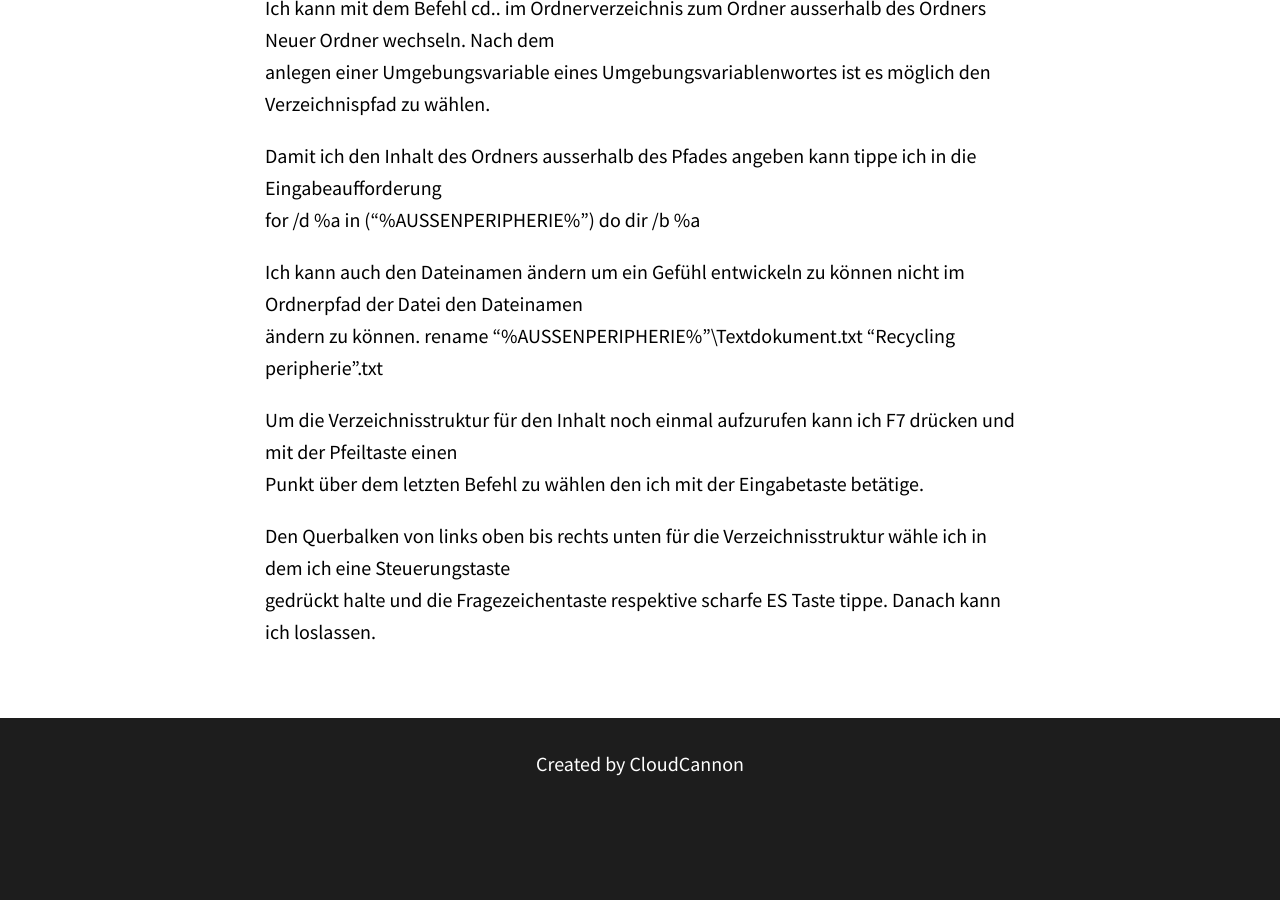
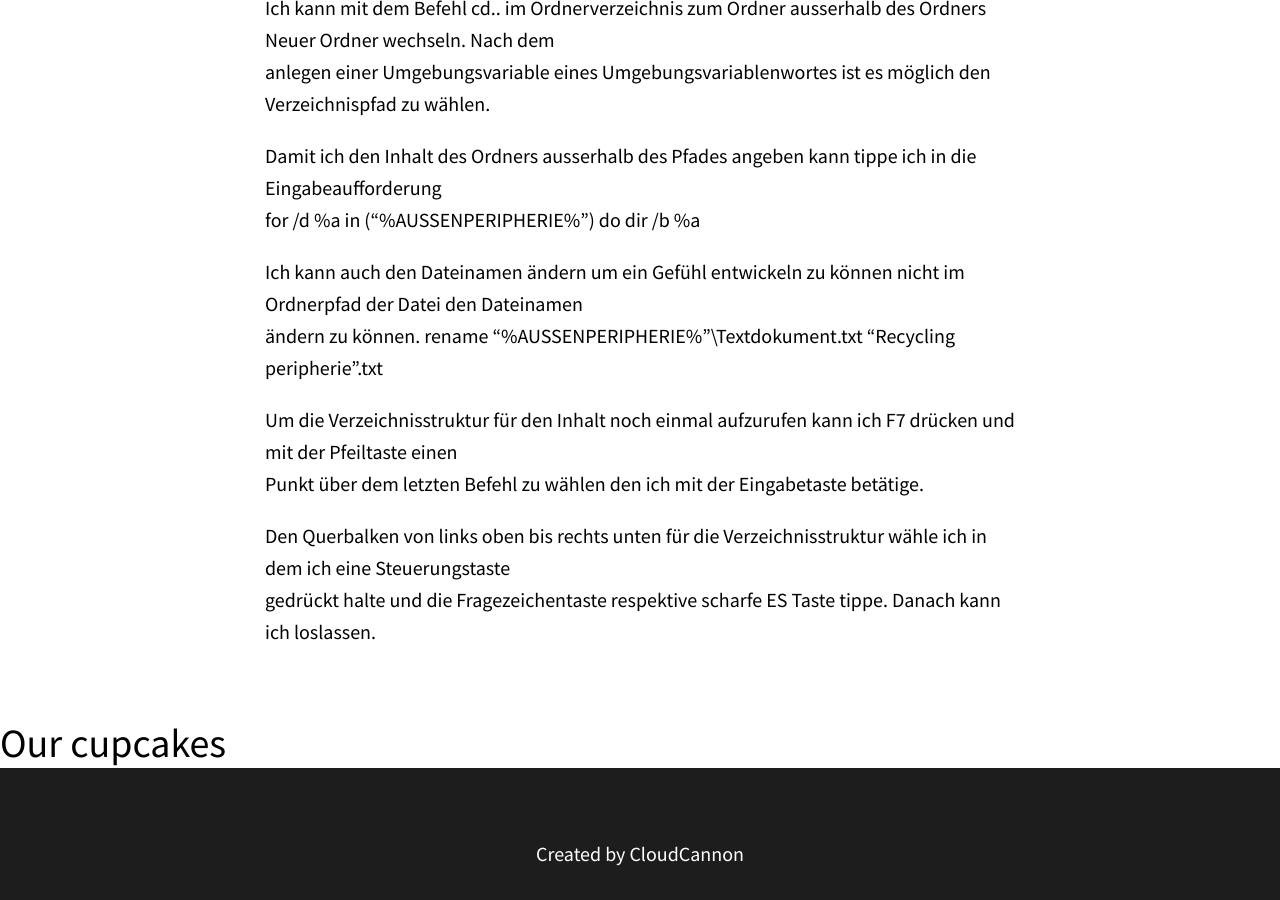
Before and after one commit to ledlightjungledStefan/Osterei, a Jekyll site: the page built from blog.html, in a window 1280 px wide and 900 px high, scrolled down 943 px. Built offline with Jekyll 4.4.1, drawn with Linux system fonts in a browser that asks for light colours; before the commit the page ends 1753 px from its top, so only the background shows below that.

Commit message:
Update blog.html

```diff
--- a/blog.html
+++ b/blog.html
@@ -20,3 +20,28 @@
 		{% endfor %}
 	</div>
 </div>
+<h1>Our cupcakes</h1>
+
+<div class="cupcakes">
+	{% for cupcake in site.cupcakes %}
+		<div class="cupcake">
+			<div class="image"><img src="{{ cupcake.image_path }}" alt="{{ cupcake.type }}" /></div>
+			<h2>{{ cupcake.type }}</h2>
+			<p class="rating">
+				{% case cupcake.rating %}
+					{% when 1 %}
+						<img src="/images/rating/sick.png"/>
+					{% when 2 %}
+						<img src="/images/rating/unhappy.png"/>
+					{% when 3 %}
+						<img src="/images/rating/ok.png"/>
+					{% when 4 %}
+						<img src="/images/rating/happy.png"/>
+					{% when 5 %}
+						<img src="/images/rating/super_happy.png"/>
+				{% endcase %}
+			</p>
+			<p>{{ cupcake.description }}</p>
+		</div>
+	{% endfor %}
+</div>
```
